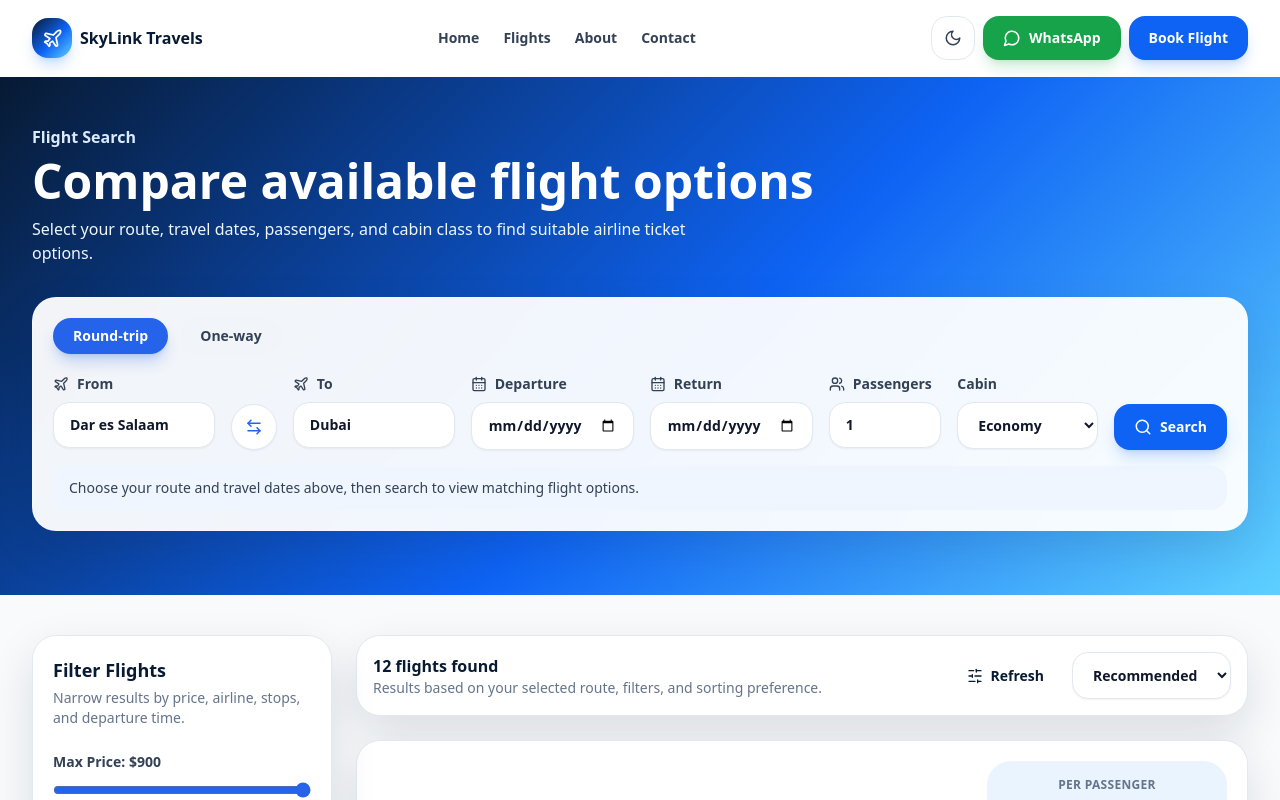
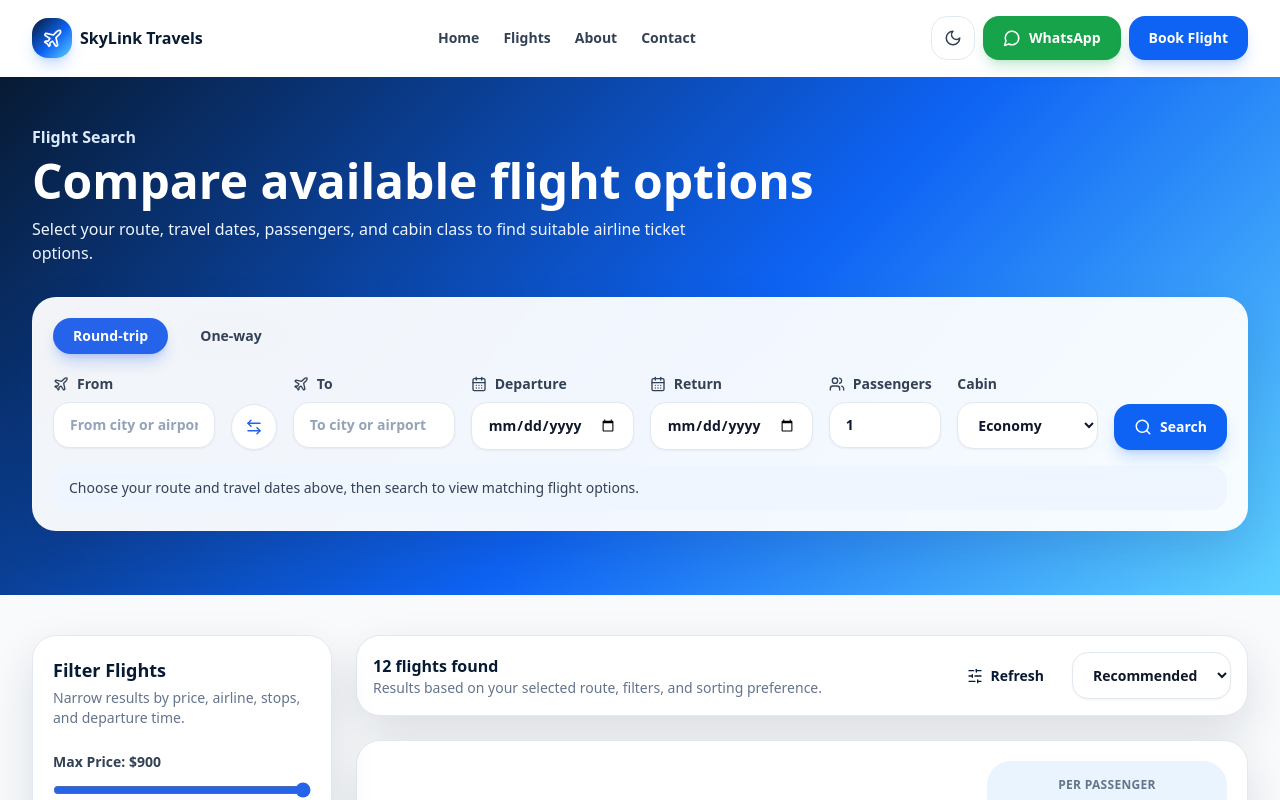
Before and after one commit to brianmichaelu/airline-website, a Next.js app: page /search in a window 1280 px wide. Shown: the top 800 px of the page. Built offline with nearby package versions, Linux system fonts and the light colour scheme.

Commit message:
Update search.tsx

```diff
--- a/pages/search.tsx
+++ b/pages/search.tsx
@@ -21,7 +21,12 @@ type TripType = "round-trip" | "one-way";
 
 type CabinClass = "Economy" | "Premium Economy" | "Business" | "First Class";
 
-type DepartureTimeFilter = "Any time" | "Morning" | "Afternoon" | "Evening" | "Night";
+type DepartureTimeFilter =
+  | "Any time"
+  | "Morning"
+  | "Afternoon"
+  | "Evening"
+  | "Night";
 
 type Airport = {
   city: string;
@@ -127,7 +132,7 @@ const fieldClass =
   "w-full rounded-2xl border border-slate-200 bg-white px-4 py-3 text-sm font-semibold text-slate-900 shadow-sm outline-none transition placeholder:text-slate-400 focus:border-blue-500 focus:ring-4 focus:ring-blue-500/10 disabled:cursor-not-allowed disabled:bg-slate-100 disabled:text-slate-500 disabled:opacity-80 dark:border-slate-700 dark:bg-slate-900 dark:text-white dark:placeholder:text-slate-500 dark:disabled:bg-slate-800 dark:disabled:text-slate-400";
 
 const suggestionBoxClass =
-  "absolute left-0 top-full z-[80] mt-3 max-h-80 w-full min-w-full overflow-y-auto rounded-3xl border border-slate-200 bg-white p-3 shadow-2xl dark:border-slate-700 dark:bg-slate-950 sm:min-w-[430px]";
+  "absolute left-0 top-full z-[9999] mt-3 max-h-72 w-full min-w-full overflow-y-auto rounded-3xl border border-slate-200 bg-white p-3 shadow-2xl dark:border-slate-700 dark:bg-slate-950 sm:min-w-[430px]";
 
 function getAirportSuggestions(value: string) {
   const searchValue = value.trim().toLowerCase();
@@ -205,8 +210,8 @@ export default function SearchPage() {
   const router = useRouter();
 
   const [tripType, setTripType] = useState<TripType>("round-trip");
-  const [from, setFrom] = useState("Dar es Salaam");
-  const [to, setTo] = useState("Dubai");
+  const [from, setFrom] = useState("");
+  const [to, setTo] = useState("");
   const [departureDate, setDepartureDate] = useState("");
   const [returnDate, setReturnDate] = useState("");
   const [passengers, setPassengers] = useState(1);
@@ -238,21 +243,10 @@ export default function SearchPage() {
     const queryCabin = getQueryString(router.query.cabin);
     const queryTripType = getQueryString(router.query.tripType);
 
-    if (queryFrom) {
-      setFrom(queryFrom);
-    }
-
-    if (queryTo) {
-      setTo(queryTo);
-    }
-
-    if (queryDepartureDate) {
-      setDepartureDate(queryDepartureDate);
-    }
-
-    if (queryReturnDate) {
-      setReturnDate(queryReturnDate);
-    }
+    setFrom(queryFrom);
+    setTo(queryTo);
+    setDepartureDate(queryDepartureDate);
+    setReturnDate(queryReturnDate);
 
     if (queryPassengers) {
       const parsedPassengers = Number(queryPassengers);
@@ -277,8 +271,24 @@ export default function SearchPage() {
 
     if (queryFrom || queryTo || queryDepartureDate || queryReturnDate) {
       setHasSearched(true);
+    } else {
+      setHasSearched(false);
     }
   }, [router.isReady, router.query]);
+
+  useEffect(() => {
+    const closeWithEscape = (event: KeyboardEvent) => {
+      if (event.key === "Escape") {
+        setActiveSuggestion(null);
+      }
+    };
+
+    window.addEventListener("keydown", closeWithEscape);
+
+    return () => {
+      window.removeEventListener("keydown", closeWithEscape);
+    };
+  }, []);
 
   const fromSuggestions = useMemo(() => getAirportSuggestions(from), [from]);
   const toSuggestions = useMemo(() => getAirportSuggestions(to), [to]);
@@ -304,7 +314,9 @@ export default function SearchPage() {
 
     if (selectedDepartureTime !== "Any time") {
       results = results.filter(
-        (flight) => getDeparturePeriod(flight.outbound.departureTime) === selectedDepartureTime
+        (flight) =>
+          getDeparturePeriod(flight.outbound.departureTime) ===
+          selectedDepartureTime
       );
     }
 
@@ -383,10 +395,10 @@ export default function SearchPage() {
       description="Search and compare available airline ticket options by route, date, airline, stops, and cabin class."
     >
       <section
-        className="bg-flight-gradient px-4 pb-16 pt-12 text-white sm:px-6 lg:px-8"
+        className="relative z-40 overflow-visible bg-flight-gradient px-4 pb-16 pt-12 text-white sm:px-6 lg:px-8"
         onClick={() => setActiveSuggestion(null)}
       >
-        <div className="mx-auto max-w-7xl">
+        <div className="relative z-50 mx-auto max-w-7xl">
           <p className="font-semibold text-blue-100">Flight Search</p>
 
           <h1 className="mt-2 text-4xl font-black sm:text-5xl">
@@ -398,8 +410,8 @@ export default function SearchPage() {
             find suitable airline ticket options.
           </p>
 
-          <div onClick={(event) => event.stopPropagation()}>
-            <Card className="mt-8 overflow-visible border-white/20 bg-white/95 p-4 shadow-2xl backdrop-blur-xl dark:bg-slate-950/95 sm:p-5">
+          <div className="relative z-[500] mt-8">
+            <Card className="overflow-visible border-white/20 bg-white/95 p-4 shadow-2xl backdrop-blur-xl dark:bg-slate-950/95 sm:p-5">
               <form onSubmit={handleSearch}>
                 <div className="mb-5 flex flex-wrap gap-3">
                   <button
@@ -431,7 +443,7 @@ export default function SearchPage() {
                 </div>
 
                 <div className="grid gap-4 md:grid-cols-2 xl:grid-cols-[1.15fr_auto_1.15fr_1fr_1fr_0.8fr_1fr_auto]">
-                  <label className="relative block">
+                  <label className="relative z-[700] block">
                     <span className="mb-2 flex items-center gap-2 text-sm font-bold text-slate-700 dark:text-slate-200">
                       <Plane size={16} />
                       From
@@ -449,7 +461,7 @@ export default function SearchPage() {
                         setFrom(event.target.value);
                         setActiveSuggestion("from");
                       }}
-                      placeholder="Dar es Salaam"
+                      placeholder="From city or airport"
                       autoComplete="off"
                     />
 
@@ -508,7 +520,7 @@ export default function SearchPage() {
                     </button>
                   </div>
 
-                  <label className="relative block">
+                  <label className="relative z-[650] block">
                     <span className="mb-2 flex items-center gap-2 text-sm font-bold text-slate-700 dark:text-slate-200">
                       <Plane size={16} />
                       To
@@ -526,7 +538,7 @@ export default function SearchPage() {
                         setTo(event.target.value);
                         setActiveSuggestion("to");
                       }}
-                      placeholder="Dubai"
+                      placeholder="To city or airport"
                       autoComplete="off"
                     />
 
@@ -659,16 +671,19 @@ export default function SearchPage() {
                   </div>
                 </div>
 
-                <div className="mt-4 rounded-2xl bg-blue-50 px-4 py-3 text-sm text-slate-700 dark:bg-slate-900 dark:text-slate-300">
+                <div
+                  className="mt-4 rounded-2xl bg-blue-50 px-4 py-3 text-sm text-slate-700 dark:bg-slate-900 dark:text-slate-300"
+                  onClick={() => setActiveSuggestion(null)}
+                >
                   {hasSearched ? (
                     <span>
                       Showing available fares for{" "}
                       <strong className="text-navy dark:text-white">
-                        {from}
+                        {from || "your selected origin"}
                       </strong>{" "}
                       to{" "}
                       <strong className="text-navy dark:text-white">
-                        {to}
+                        {to || "your selected destination"}
                       </strong>
                       {departureDate && <> departing {departureDate}</>}
                       {tripType === "round-trip" && returnDate && (
@@ -689,7 +704,10 @@ export default function SearchPage() {
         </div>
       </section>
 
-      <section className="px-4 py-10 sm:px-6 lg:px-8">
+      <section
+        className="relative z-0 px-4 py-10 sm:px-6 lg:px-8"
+        onClick={() => setActiveSuggestion(null)}
+      >
         <div className="mx-auto grid max-w-7xl gap-6 lg:grid-cols-[300px_1fr]">
           <aside className="hidden lg:block">
             <FiltersSidebar
```
